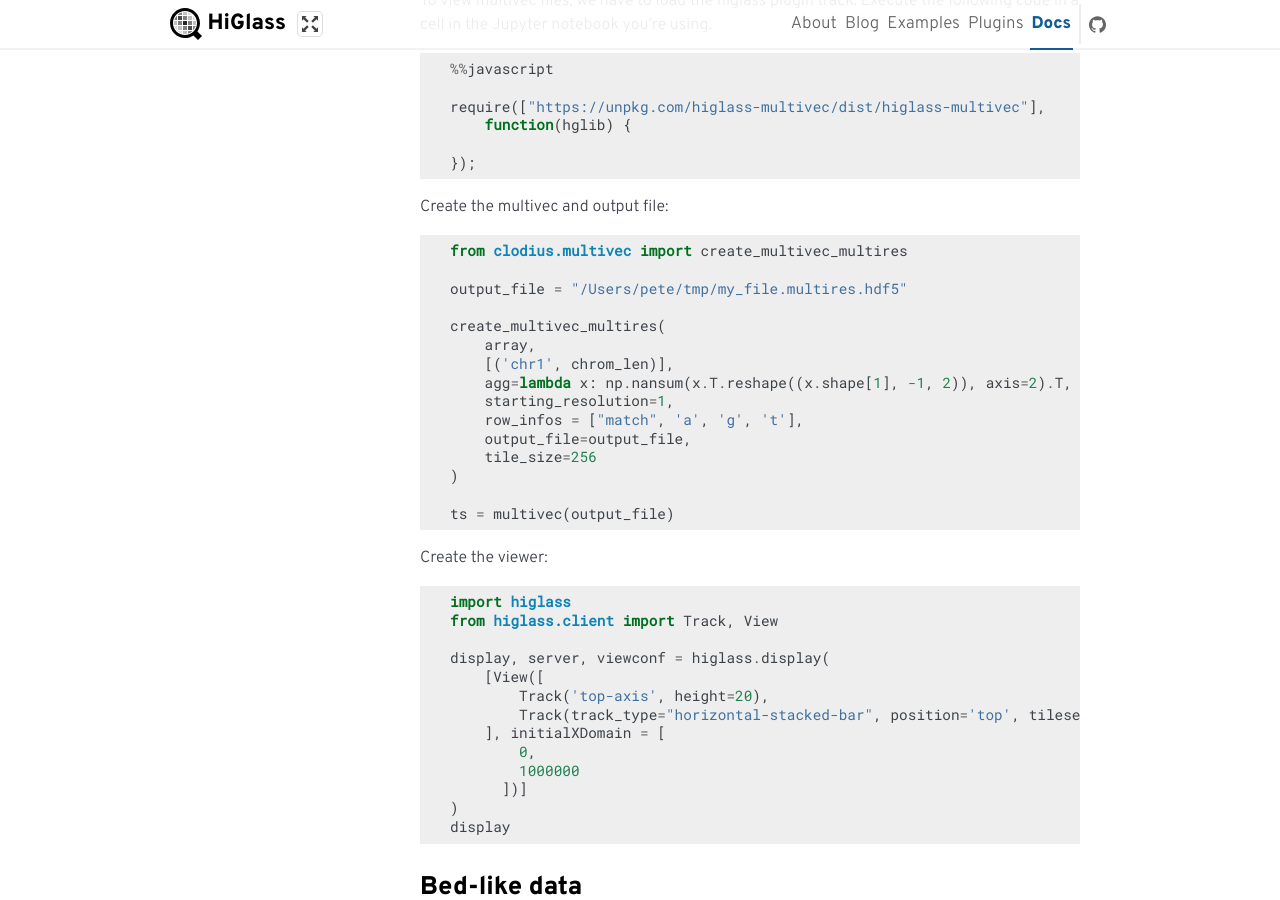
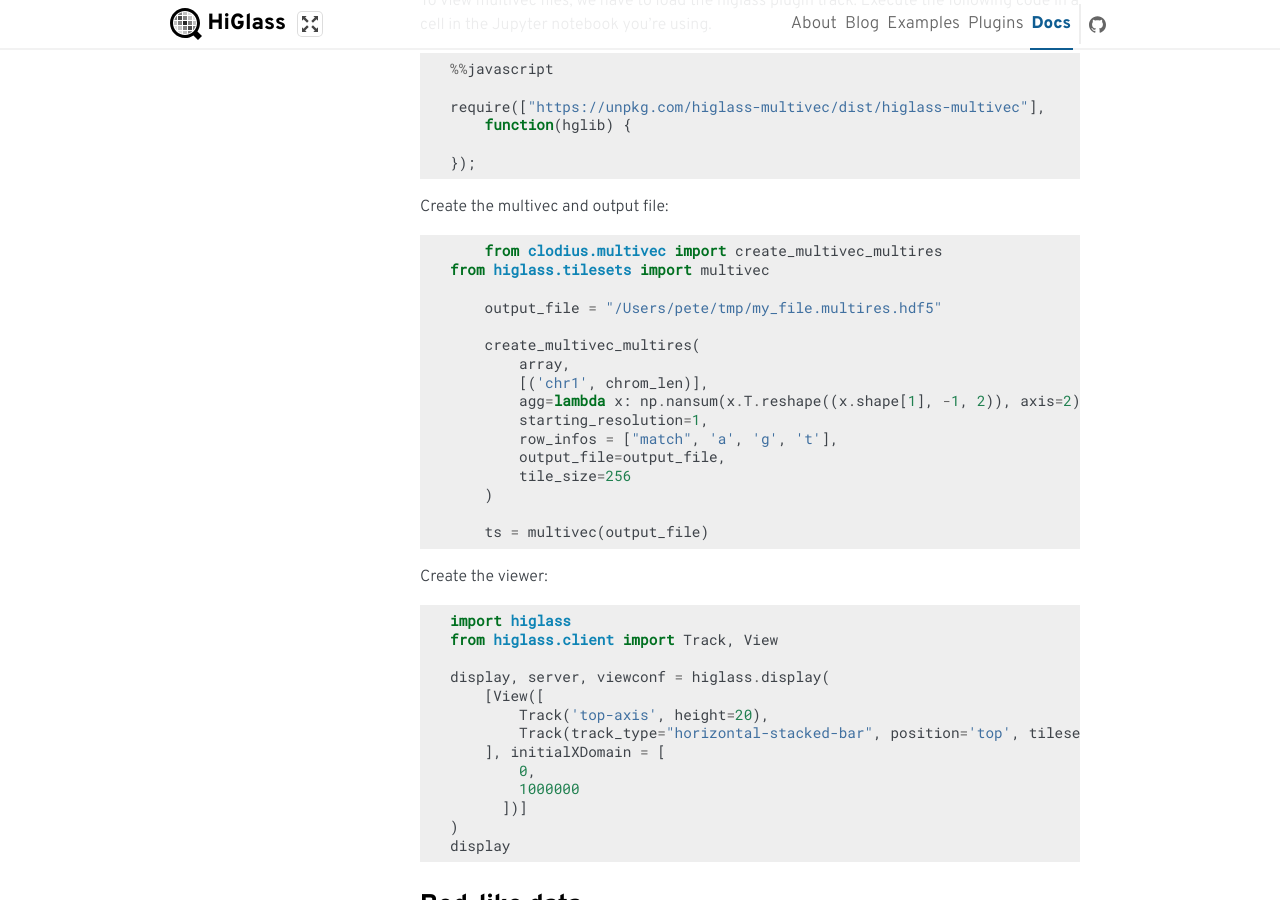
Before and after one commit to higlass/higlass-python, a Sphinx documentation site: the page built from docs/examples.rst, in a window 1280 px wide and 900 px high, scrolled down 1842 px. Built offline with Sphinx 7.4.7, drawn with Linux system fonts in a browser that asks for light colours; formulas are drawn with MathJax 3.

Commit message:
Update examples.rst

```diff
--- a/docs/examples.rst
+++ b/docs/examples.rst
@@ -99,6 +99,7 @@ Create the multivec and output file:
 .. code-block:: python
 
 	from clodius.multivec import create_multivec_multires
+    from higlass.tilesets import multivec
 
 	output_file = "/Users/pete/tmp/my_file.multires.hdf5"
 
```
